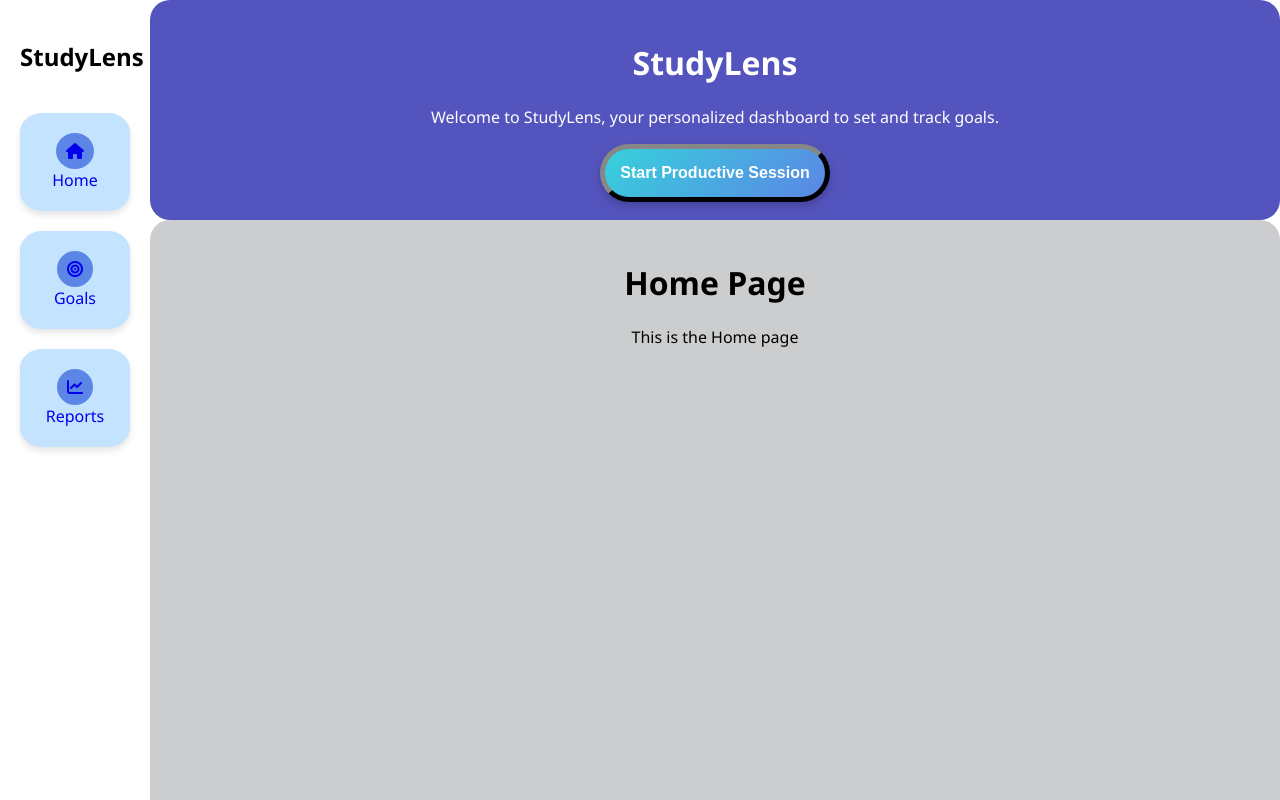
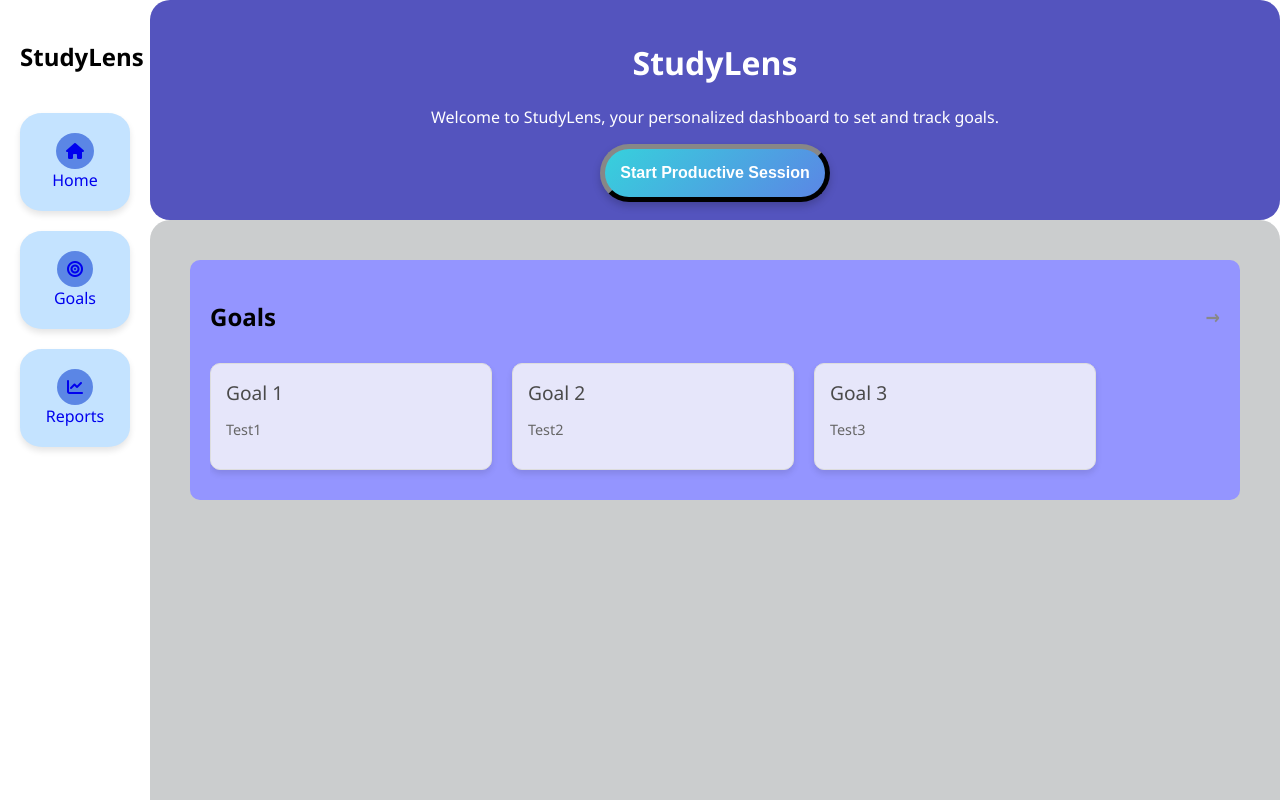
Before and after one commit to Charliemiz/StudyLens, a website: page index.html in a window 1280 px wide. Shown: the top 800 px of the page. Drawn offline with Linux system fonts and the light colour scheme.

Commit message:
goals on home

```diff
--- a/index.html
+++ b/index.html
@@ -8,6 +8,7 @@
     <title>StudyLens - Home</title>
     <!-- Include WebGazer.js from CDN -->
     <script src="https://webgazer.cs.brown.edu/webgazer.js"></script>
+    <script src="index.js"></script>
 </head>
 <body>
     <div class="sidebar">
@@ -26,8 +27,14 @@
         </div>
 
         <div class="content">
-            <h1>Home Page</h1>
-            <p>This is the Home page</p>
-        </div></div>
+            <div class="goals-section">
+                <h2 class="goals-title">Goals <span class="arrow">→</span></h2>
+                <div class="goals-container" id="goalsContainer">
+                    <!-- Goal cards will be dynamically generated here -->
+                </div>
+            </div>
+
+        </div>
+    </div>
 
 </body>
--- /dev/null
+++ b/index.js
@@ -0,0 +1,40 @@
+// Example list of goals
+const goals = [
+    {
+        title: "Goal 1",
+        description: "Test1",
+        link: "#"
+    },
+    {
+        title: "Goal 2",
+        description: "Test2",
+        link: "#"
+    },
+    {
+        title: "Goal 3",
+        description: "Test3",
+        link: "#"
+    }
+];
+
+// Dynamically populate goals
+function populateGoals() {
+    const goalsContainer = document.getElementById('goalsContainer');
+    goalsContainer.innerHTML = ""; // Clear existing content
+
+    goals.forEach(goal => {
+        // Create a card for each goal
+        const card = document.createElement('div');
+        card.className = 'goal-card';
+
+        card.innerHTML = `
+            <h3>${goal.title}</h3>
+            <p>${goal.description}</p>
+        `;
+
+        goalsContainer.appendChild(card);
+    });
+}
+
+// Call the function to populate goals on page load
+document.addEventListener('DOMContentLoaded', populateGoals);
--- a/styles.css
+++ b/styles.css
@@ -308,3 +308,76 @@ h3 {
 a {
     text-decoration: none !important;
 }
+
+/* Goals Section */
+.goals-section {
+    margin: 20px;
+    padding: 20px;
+    background-color: #9495ff;
+    border-radius: 10px;
+}
+
+.goals-title {
+    font-size: 1.5rem;
+    margin-bottom: 20px;
+    display: flex;
+    align-items: center;
+    justify-content: space-between;
+}
+
+.arrow {
+    font-size: 1.2rem;
+    color: #888;
+    font-weight: bold;
+}
+
+/* Goals Container */
+.goals-container {
+    display: flex;
+    gap: 20px;
+    overflow-x: auto;
+    padding: 10px 0;
+}
+
+.goals-container::-webkit-scrollbar {
+    display: none; /* Hide scrollbar for a cleaner look */
+}
+
+/* Goal Card */
+.goal-card {
+    flex: 0 0 auto;
+    width: 250px;
+    background-color: #e6e6fa; /* Light purple */
+    border: 1px solid #ddd;
+    border-radius: 10px;
+    box-shadow: 0 4px 6px rgba(0, 0, 0, 0.1);
+    padding: 15px;
+    text-align: left;
+    transition: transform 0.2s ease;
+}
+
+.goal-card:hover {
+    transform: translateY(-5px);
+}
+
+.goal-card h3 {
+    font-size: 1.2rem;
+    margin-bottom: 10px;
+    color: #4a4a4a;
+}
+
+.goal-card p {
+    font-size: 0.9rem;
+    color: #666;
+    margin-bottom: 15px;
+}
+
+.goal-card a {
+    color: #007bff;
+    font-weight: bold;
+    text-decoration: none;
+}
+
+.goal-card a:hover {
+    text-decoration: underline;
+}
```
Also changed, not shown: goals/goals.html (+11 -30 lines), goals/goals.js (+69 -3 lines).
